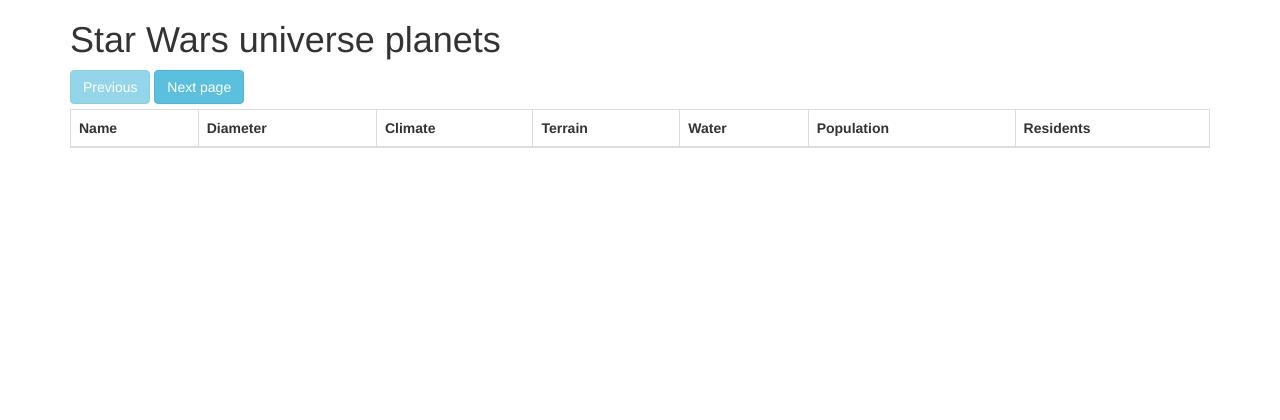
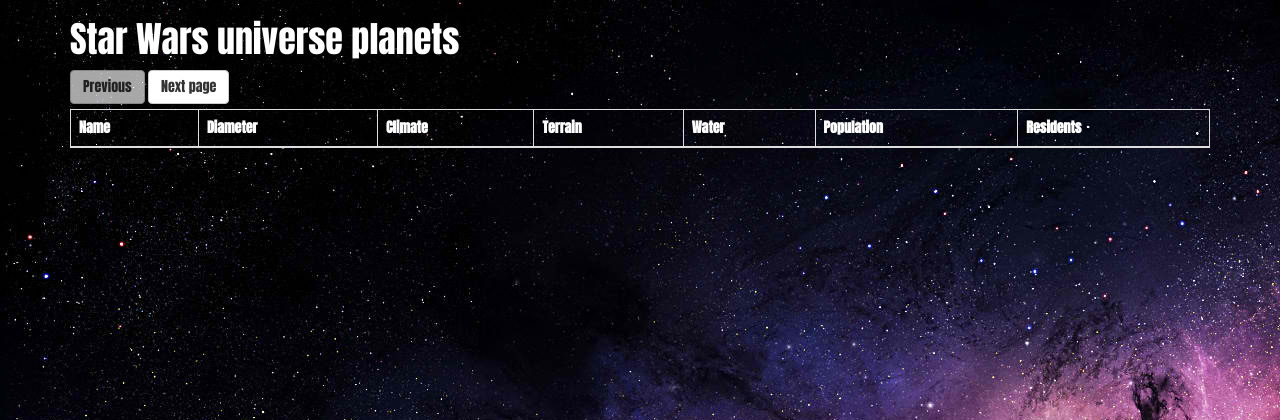
Before and after one commit to Lena900925/the-star-wars, a Flask app: page / in a window 1280 px wide. Shown: the top 420 px of the page. Run offline with Flask 2, Linux system fonts and the light colour scheme; lists and menus that the app fills with data are empty; some libraries are stand-ins or nearby versions.

Commit message:
Page has been styled

```diff
--- a/static/style.css
+++ b/static/style.css
@@ -1,3 +1,16 @@
+body, .modal-body {
+    background-image: url("space.jpg");
+    color: white;
+    font-family: 'Anton', sans-serif;
+}
+tbody {
+    font-family: 'Raleway', sans-serif;
+}
+ .modal-header, .modal-footer {
+    background-color: black;
+    color: white;
+    font-family: 'Anton', sans-serif;
+ }
 .buttons {
     margin-bottom: 5px;
 }
--- a/templates/index.html
+++ b/templates/index.html
@@ -35,8 +35,8 @@
 			<!-- end Modal -->
 			<h1>Star Wars universe planets</h1>
             <div class="buttons">
-				<button class="btn btn-info disabled" disabled="disabled" id="previous">Previous</button>
-				<button class="btn btn-info" id="next">Next page</button>
+				<button class="btn btn-default disabled" disabled="disabled" id="previous">Previous</button>
+				<button class="btn btn-default" id="next">Next page</button>
 			</div>
 			<table class="table table-bordered">
 				<thead>
--- a/templates/layout.html
+++ b/templates/layout.html
@@ -7,6 +7,8 @@
     <meta name="viewport" content="width=device-width, initial-scale=1">
     <link rel="stylesheet" href="https://maxcdn.bootstrapcdn.com/bootstrap/3.3.7/css/bootstrap.min.css">
     <link rel="stylesheet" href="/static/style.css">
+     <link href="https://fonts.googleapis.com/css?family=Anton|Raleway" rel="stylesheet">
+    <link href="https://fonts.googleapis.com/css?family=Raleway" rel="stylesheet">
     <script src="https://ajax.googleapis.com/ajax/libs/jquery/3.1.1/jquery.min.js"></script>
     <script src="https://maxcdn.bootstrapcdn.com/bootstrap/3.3.7/js/bootstrap.min.js"></script>
     <script src="/static/planet.js"></script>
```
Also changed, not shown: static/planet.js (+22 -28 lines), static/space.jpg (added).
